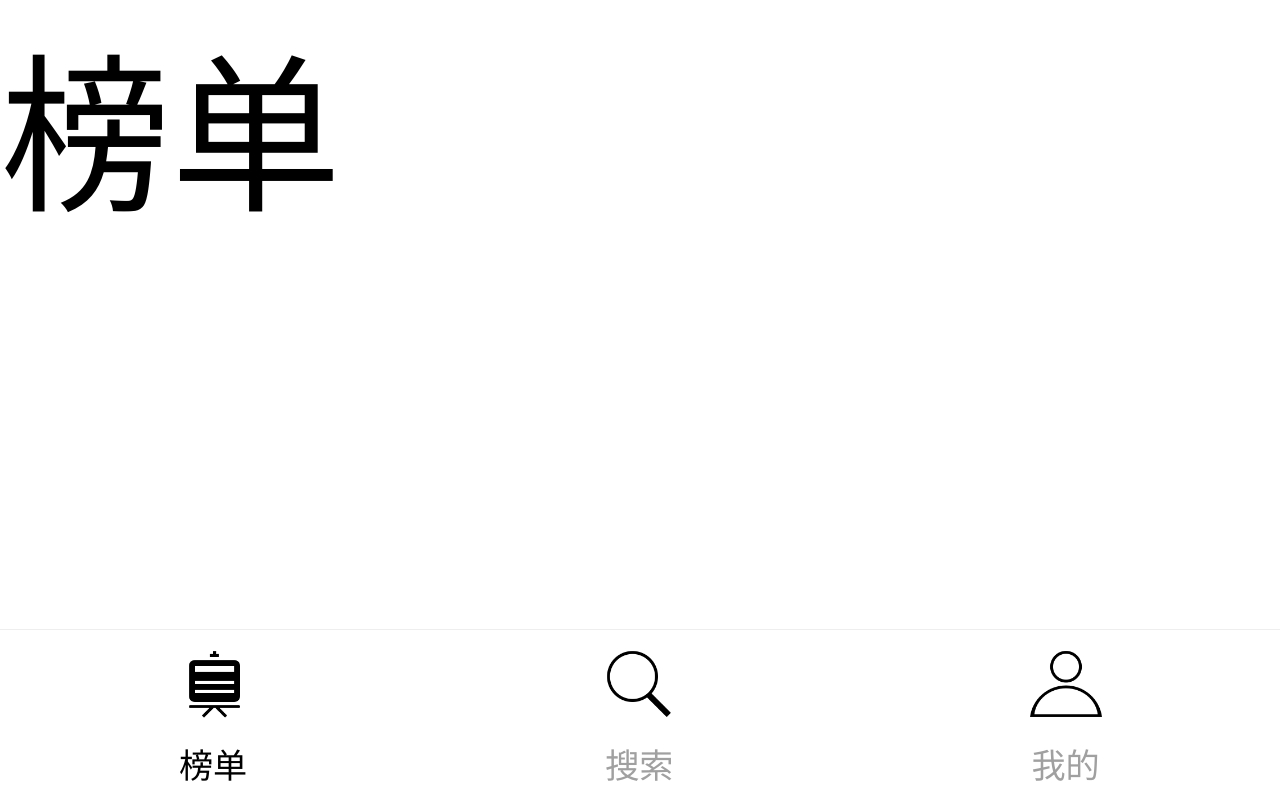
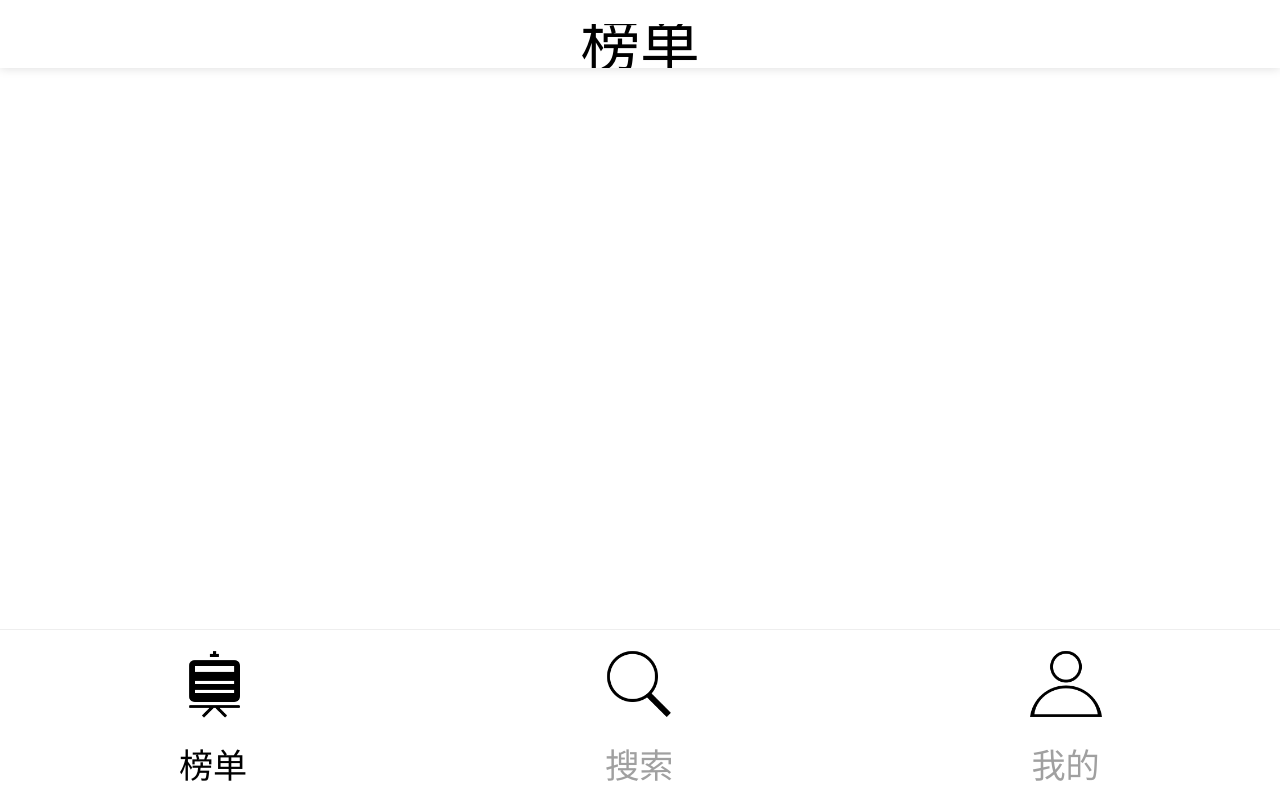
Before and after one commit to shenqingqing/vue-douban, a Vue app: page /#/board in a window 1280 px wide. Built offline with nearby package versions, Linux system fonts and the light colour scheme.

Commit message:
header组件

```diff
--- /dev/null
+++ b/src/common/mrHeader/header.vue
@@ -0,0 +1,102 @@
+<template>
+  <div class="bar bar-header">
+    <div class="buttons btnLeft" v-on:click="backCallback()">
+      <slot name="left"></slot>
+    </div>
+    <h3 class="title"
+      :class="{
+        'title-left': titleAlign === 'left',
+        'title-right': titleAlign === 'right'
+      }"
+    >
+      <slot name="title"></slot>
+    </h3>
+    <div class="buttons btnRight">
+      <slot name="right"></slot>
+    </div>
+  </div>
+</template>
+<script>
+export default {
+  props: {
+    title: String,
+    titleAlign: {
+      type: String,
+      validator: function (position) {
+        return position === 'left' || position === 'right' || position === 'center'
+      },
+      default: 'center'
+    },
+    theme: {
+      type: String,
+      default: 'light'
+    }
+  },
+  methods: {
+    backCallback () {
+      this.$router.back()
+    }
+  }
+}
+</script>
+<style scoped lang='less'>
+.bar-header{
+  height: 44px;
+  line-height: 44px;
+  height: 44px;
+  line-height: 44px;
+  box-shadow: 0 0 10px rgba(0,0,0,.15);
+  z-index: 9;
+  position: absolute;
+  top:0;
+  left: 0;
+  width: 100%;
+  background: #fff;
+  .title{
+    margin:0!important;
+    font-size: .35rem!important;
+  }
+}
+.bar .buttons{
+  position: absolute;
+  line-height: 44px;
+  z-index: 2;
+  span{
+    height: 44px;
+    width: 100%;
+    font-size: .28rem;
+    display: block;
+    background: none;
+    border: none;
+    position: relative;
+    z-index: 1;
+    text-align: center;
+  }
+}
+.btnLeft{
+  width: 1.5rem;
+  left: 0;
+}
+.btnRight{
+  width: 2rem;
+  right: 0;
+}
+.bar .title {
+    display: block;
+    position: absolute;
+    top: 0;
+    right: 0;
+    left: 0;
+    z-index: 0;
+    overflow: hidden;
+    margin: 0 10px;
+    min-width: 30px;
+    height: 44px;
+    text-align: center;
+    text-overflow: ellipsis;
+    white-space: nowrap;
+    font-size: 17px;
+    font-weight:normal;
+    line-height: 44px;
+}
+</style>
--- a/src/components/tabs/board.vue
+++ b/src/components/tabs/board.vue
@@ -1,5 +1,8 @@
 <template>
-    <div>
-        榜单
+    <div class="page has-footer">
+        <m-header>
+            <span slot="title">榜单</span>
+        </m-header>
+
     </div>
 </template>
--- a/src/components/tabs/main.vue
+++ b/src/components/tabs/main.vue
@@ -68,9 +68,14 @@ export default {
             userinfo: {}
         }
     },
+    computed: {
+        scroll () {
+            return this.$refs.scroll
+        }
+    },
     created () {
          this.userinfo= {
-            nickName: '江南偏南',
+            nickName: '江南偏南_MD',
             realName: '花花'
         }
     },
--- a/src/components/tabs/search.vue
+++ b/src/components/tabs/search.vue
@@ -1,5 +1,61 @@
 <template>
-    <div>
-        搜索
+    <div class="page has-footer">
+        <m-header>
+            <span slot="title">搜索</span>
+        </m-header>
+        <div class="page-content">
+            <swiper-scroller ref="scroll" :pullDownRefresh="true" @pullingDown="pullingDown" @pullingUp="pullingUp">
+                <input type="text" class="search" placeholder="请输入搜索内容..." v-model="searchKeyWord" @keyup.enter="startSearch()">
+                <div>123456</div>
+                <div>123456</div>
+                <div>123456</div>
+                <div>123456</div>
+                <div>123456</div>
+                <div>123456</div>
+                <div>123456</div>
+            </swiper-scroller>
+        </div>
     </div>
 </template>
+<script>
+export default {
+    data () {
+        return {
+
+        }
+    },
+    computed: {
+        scroll () {
+            return this.$refs.scroll
+        }
+    },
+    methods: {
+        pullingDown () {
+            setTimeout(() => {
+                this.scroll.pulldownLoadEnd()
+            }, 20)
+        },
+        pullingUp () {
+            setTimeout(() => {
+                this.scroll.pullUpLoadEnd()
+            }, 20)
+        },
+        startSearch () {
+
+        }
+    }
+}
+</script>
+
+<style lang="less" scoped>
+.search{
+    width: 100%;
+    line-height: 40px;
+    background: #f1f1f1;
+    border-bottom: 1px solid #f0f0f0;
+    border-bottom: 2px solid #f1f1f1;
+    height: 40px;
+    font-size: .28rem;
+    padding-left: .3rem;
+}
+</style>
--- a/src/main.js
+++ b/src/main.js
@@ -9,6 +9,7 @@ import rem from './assets/remSupport/index.js'
 import Scroller from './assets/ui/scroller'
 import './assets/css/base.css'
 import './assets/css/reset.css'
+import '@/common/mrHeader/components.js'
 require('swiper/dist/css/swiper.css')
 
 Vue.use(_)
```
Also changed, not shown: src/common/mrHeader/components.js (added, +10 -0 lines).
